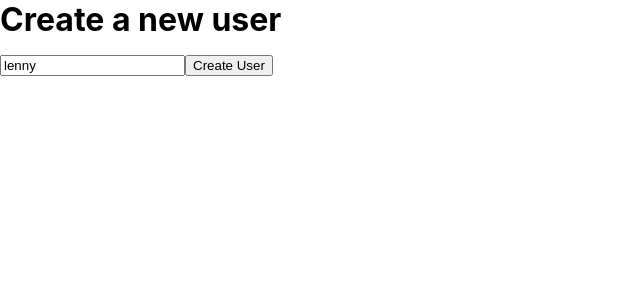
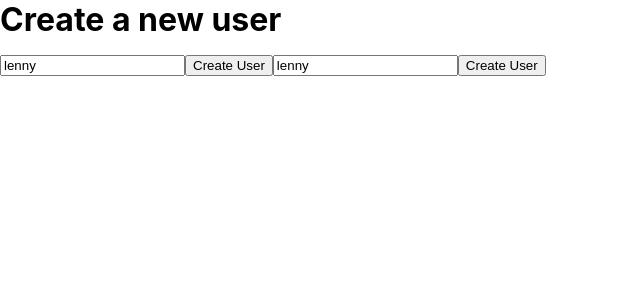
Before and after one commit to lkim-hyungsuk/poker, a React (Create React App) app in the folder src/client/: page / in a window 1280 px wide. Shown: the top 300 px of the page, without its empty margins (0-640 px from the left). Built offline with nearby package versions, Linux system fonts and the light colour scheme; no server answers.

Commit message:
(wip/add) create chat in the server

```diff
--- a/src/client/src/components/App.tsx
+++ b/src/client/src/components/App.tsx
@@ -20,28 +20,40 @@ function App() {
     createUser({ variables: { username } })
       .then((response) => {
         console.log("User created:", response.data);
+        console.log("Joining the chat...");
+
+
       })
       .catch((err) => {
         console.log("Error:", err);
       });
   };
+
   // Testing the hookup with Express server
-  useEffect(() => {
-    async function fetchData() {
-      const response = await fetch("http://localhost:4000/testApi");
-      const data = await response.json();
-      console.log("data from server:", data);
-    }
-    fetchData();
-  }, []);
+  // useEffect(() => {
+  //   async function fetchData() {
+  //     const response = await fetch("http://localhost:4000/testApi");
+  //     const data = await response.json();
+  //     console.log("data from server:", data);
+  //   }
+  //   fetchData();
+  // }, []);
 
   // Testing the hookup with websocket server
   useEffect(() => {
     async function connectToWs() {
+      type Message = {
+        type: string;
+        room?: string;
+        text?: string;
+      };
       const ws = new WebSocket("ws://localhost:4000");
       ws.onopen = () => {
         console.log("connected to websocket");
-        ws.send("hello from client");
+        const message: Message = {
+          type: "join",
+        };
+        ws.send(JSON.stringify(message));
       };
       ws.onmessage = (message) => {
         console.log("received message: ", message);
@@ -61,6 +73,13 @@ function App() {
           onChange={(e) => setUsername(e.target.value)}
         />
         <button onClick={handleCreateUser}>Create User</button>
+        <input
+          type="text"
+          placeholder="Enter username"
+          value={username}
+          onChange={(e) => setUsername(e.target.value)}
+        />
+        <button onClick={handleCreateUser}>Create User</button>
       </div>
     </div>
   );
```
Also changed, not shown: src/client/tsconfig.json (+4 -10 lines), src/client/src/types/index.d.ts (added).
